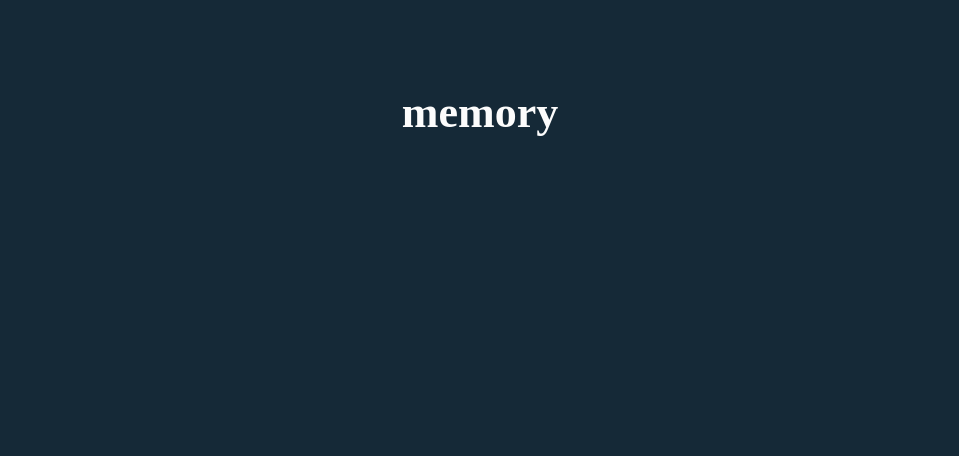
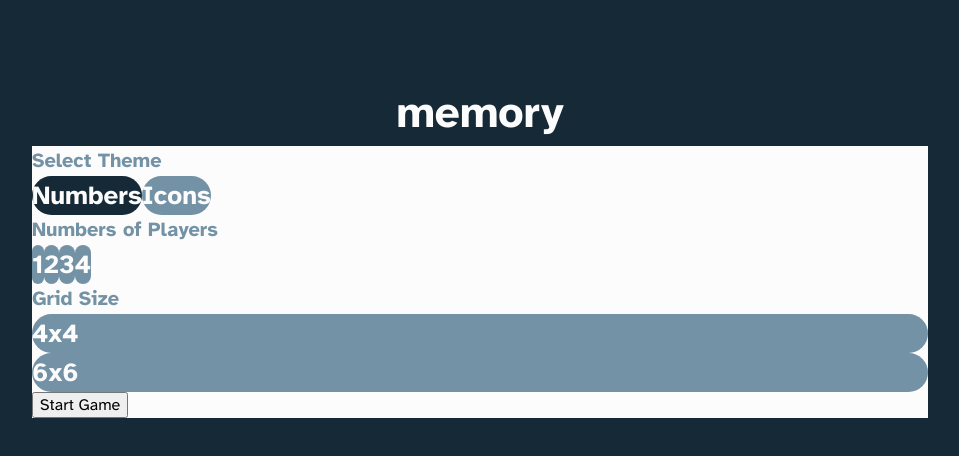
Before and after one commit to janeund/memory-game, a plain HTML site: page memory-game/index.html in a window 1280 px wide. Shown: the whole page, without its empty margins (160-1119 px from the left). Drawn offline with Linux system fonts and the light colour scheme.

Commit message:
feat: add first page layout and basic styles

```diff
--- a/memory-game/index.html
+++ b/memory-game/index.html
@@ -15,9 +15,32 @@
 
 <body>
   <div class="container">
-    <h1 class="heading">memory</h1>
+    <h1 class="heading-main">memory</h1>
     <div class="content">
-
+      <div class="theme">
+        <h2 class="heading-secondary">Select Theme</h2>
+        <div class="section-wrapper">
+          <div data-theme="numbers" class="theme-item tab selected">Numbers</div>
+          <div data-theme="icons" class="theme-item tab">Icons</div>
+        </div>
+      </div>
+      <div class="players">
+        <h2 class="heading-secondary">Numbers of Players</h2>
+        <div class="section-wrapper">
+          <div data-players="1" class="players-item tab">1</div>
+          <div data-players="2" class="players-item tab">2</div>
+          <div data-players="3" class="players-item tab">3</div>
+          <div data-players="4" class="players-item tab">4</div>
+        </div>
+      </div>
+      <div class="size">
+        <h2 class="heading-secondary">Grid Size</h2>
+        <div class="size-wrapper">
+          <div data-size="4" class="size-item tab">4x4</div>
+          <div data-size="6" class="size-item tab">6x6</div>
+        </div>
+      </div>
+      <button class="btn btn-start" type="submit">Start Game</button>
     </div>
   </div>
   <script src="script.js"></script>
--- a/memory-game/style.css
+++ b/memory-game/style.css
@@ -16,8 +16,9 @@
   --fw-regular: 400;
   --fw-bold: 700;
 
-  --fs-400: 1.125rem;
-  --fs-500: 1.25rem;
+  --fs-300: 1.125rem;
+  --fs-400: 1.25rem;
+  --fs-500: 1.625rem;
   --fs-600: 2rem;
   --fs-700: 2.75rem;
   --fs-800: 3rem;
@@ -44,8 +45,10 @@
 /* Set body properties */
 body {
   line-height: 1.5;
+  font-family: var(--ff-base);
   background-color: var(--clr-primary-900);
   color: var(--clr-neutral-100);
+  font-weight: var(--fw-bold);
 }
 
 /* Remove list styles (bullets) */
@@ -87,3 +90,25 @@ textarea, select {
 }
 
 /* ------- COMPONENTS ---------- */
+.content {
+  background-color: var(--clr-neutral-100);
+}
+
+.section-wrapper {
+  display: flex;
+}
+
+.heading-secondary {
+  font-size: var(--fs-400);
+  color: var(--clr-primary-500);
+}
+
+.tab {
+  background-color: var( --clr-primary-500);
+  font-size: var(--fs-500);
+  border-radius: var(--border-r-btn);
+}
+
+.selected {
+  background-color: var(--clr-primary-900);
+}
```
